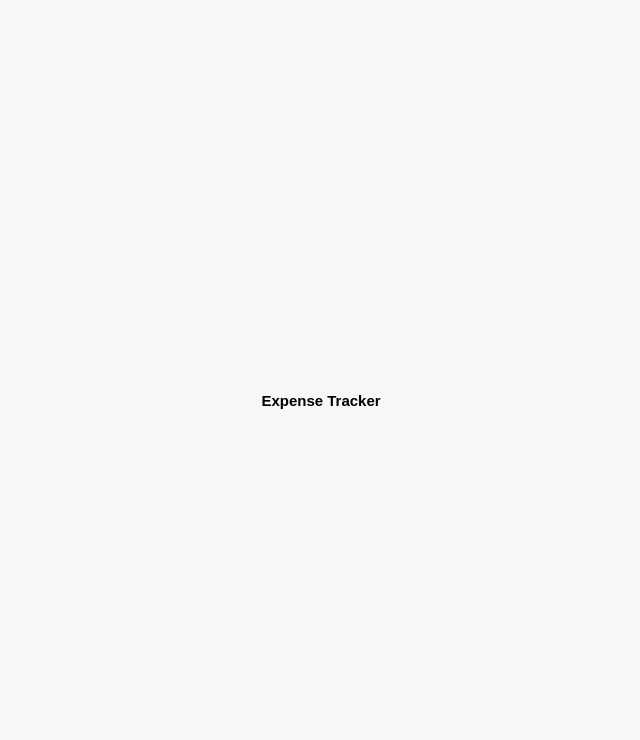
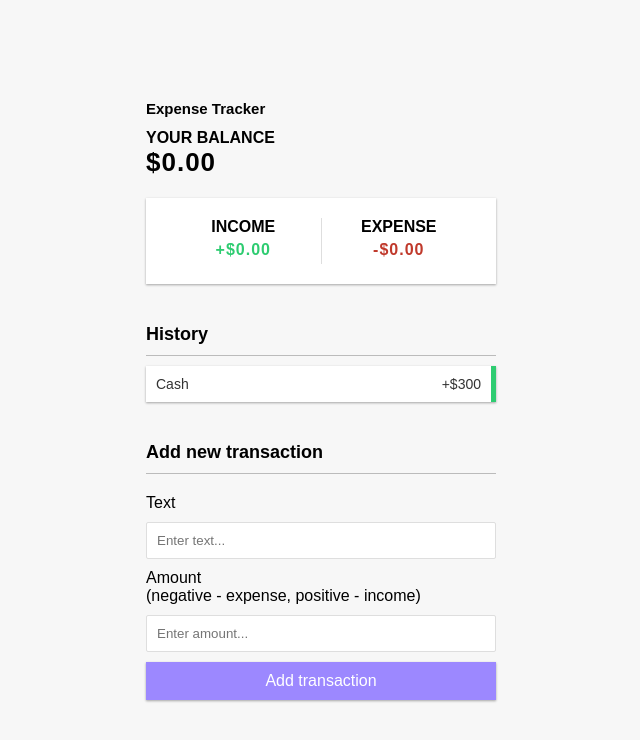
Before and after one commit to michalosinski91/expense-tracker, a React (Create React App) app in the folder client/: page / in a window 1280 px wide. Shown: the top 740 px of the page, without its empty margins (319-959 px from the left). Built offline with nearby package versions, Linux system fonts and the light colour scheme.

Commit message:
all components added

```diff
--- a/client/src/App.js
+++ b/client/src/App.js
@@ -1,13 +1,21 @@
 import React from "react";
 
 import Header from "./components/Header";
+import Balance from "./components/Balance";
+import Summary from "./components/Summary";
+import TransactionList from "./components/TransactionList";
+import AddNewTransaction from "./components/AddNewTransaction";
 
 import "./App.scss";
 
 function App() {
   return (
-    <div>
+    <div className="container">
       <Header />
+      <Balance />
+      <Summary />
+      <TransactionList />
+      <AddNewTransaction />
     </div>
   );
 }
--- a/client/src/App.scss
+++ b/client/src/App.scss
@@ -61,7 +61,8 @@ body {
     padding: 2rem;
     display: flex;
     justify-content: space-between;
-    margin: 2rem;
+    margin: 2rem 0;
+    width: 100%;
   }
 
   &__group {
--- /dev/null
+++ b/client/src/components/AddNewTransaction.js
@@ -0,0 +1,11 @@
+import React from "react";
+import Form from "./Form";
+
+export default function AddNewTransaction() {
+  return (
+    <div className="transaction">
+      <h3 className="heading--secondary">Add new transaction</h3>
+      <Form />
+    </div>
+  );
+}
--- /dev/null
+++ b/client/src/components/Balance.js
@@ -0,0 +1,10 @@
+import React from "react";
+
+export default function Balance() {
+  return (
+    <div>
+      <h4 className="heading--tertiary">Your balance</h4>
+      <p className="balance__amount">$0.00</p>
+    </div>
+  );
+}
--- /dev/null
+++ b/client/src/components/Button.js
@@ -0,0 +1,9 @@
+import React from "react";
+
+export default function Button() {
+  return (
+    <div>
+      <button className="btn">Add transaction</button>
+    </div>
+  );
+}
--- /dev/null
+++ b/client/src/components/Form.js
@@ -0,0 +1,31 @@
+import React from "react";
+import Button from "./Button";
+
+export default function Form() {
+  return (
+    <form className="form">
+      <div className="form__group">
+        <label htmlFor="text" className="form__label">
+          Text
+        </label>
+        <input
+          type="text"
+          className="form__input"
+          placeholder="Enter text..."
+        />
+      </div>
+      <div className="form__group">
+        <label htmlFor="amount" className="form__label">
+          Amount <br />
+          (negative - expense, positive - income)
+        </label>
+        <input
+          type="number"
+          className="form__input"
+          placeholder="Enter amount..."
+        />
+      </div>
+      <Button />
+    </form>
+  );
+}
--- /dev/null
+++ b/client/src/components/Summary.js
@@ -0,0 +1,16 @@
+import React from "react";
+
+export default function Summary() {
+  return (
+    <div className="balance__summary">
+      <div className="balance__group">
+        <h4 className="heading--tertiary">Income</h4>
+        <div className="balance__text balance__text--positive">+$0.00</div>
+      </div>
+      <div className="balance__group">
+        <h4 className="heading--tertiary">Expense</h4>
+        <div className="balance__text balance__text--negative">-$0.00</div>
+      </div>
+    </div>
+  );
+}
--- /dev/null
+++ b/client/src/components/TransactionItem.js
@@ -0,0 +1,9 @@
+import React from "react";
+
+export default function TransactionItem() {
+  return (
+    <li className="history__entry history__entry--positive">
+      Cash <span>+$300</span> <button className="history__button">x</button>
+    </li>
+  );
+}
--- /dev/null
+++ b/client/src/components/TransactionList.js
@@ -0,0 +1,13 @@
+import React from "react";
+import TransactionItem from "./TransactionItem";
+
+export default function TransactionList() {
+  return (
+    <div className="history">
+      <h3 className="heading--secondary">History</h3>
+      <ul className="history__list">
+        <TransactionItem />
+      </ul>
+    </div>
+  );
+}
```
